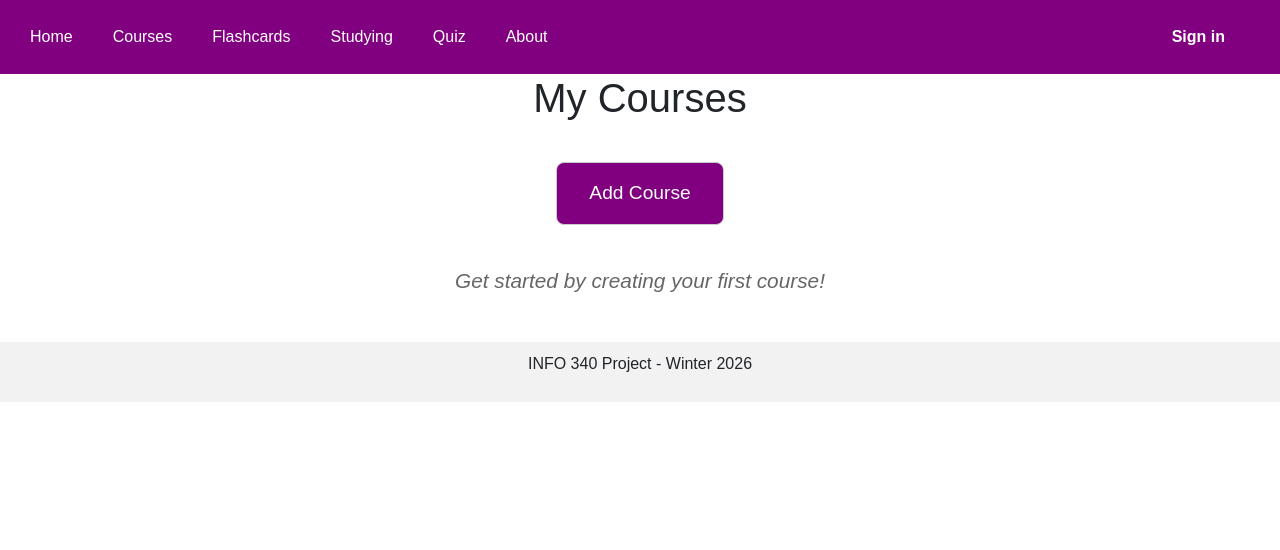
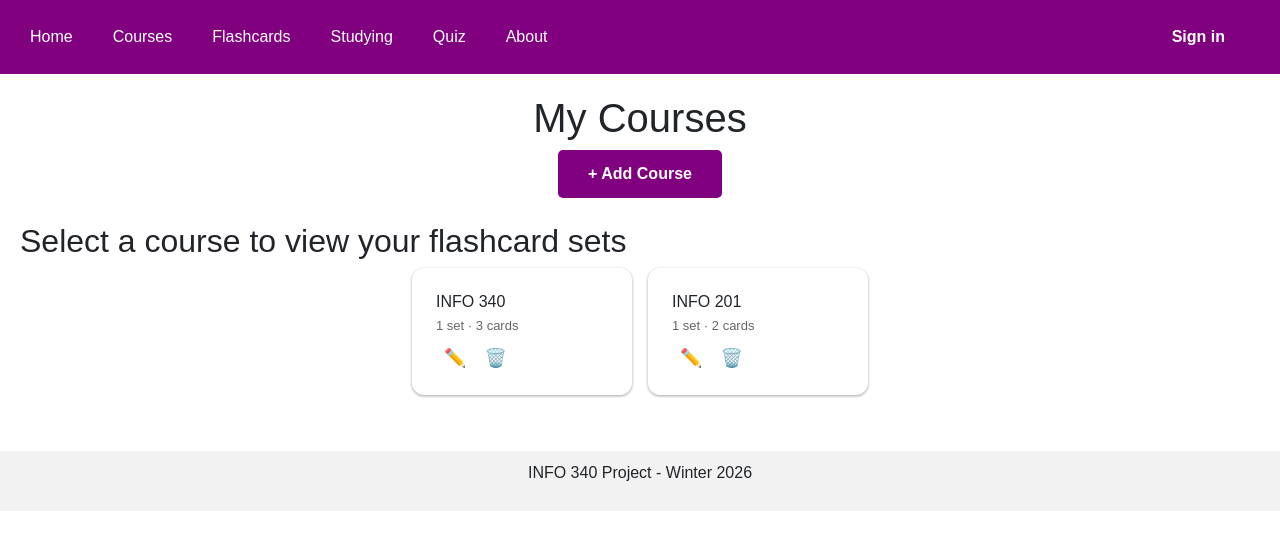
Before and after one commit to uhhmo/StudyHuskies, a React (Vite) app: page /courses in a window 1280 px wide. Shown: the top 550 px of the page. Built offline with nearby package versions, Linux system fonts and the light colour scheme.

Commit message:
altered - Courses.jsx receives courses + setCourses props to manage course and set creation :D

```diff
--- a/src/pages/courses.jsx
+++ b/src/pages/courses.jsx
@@ -1,62 +1,249 @@
+// ============================================================
+// courses.jsx
+// manages courses and the flashcard sets within each course.
+// ============================================================
+
 import React, { useState } from 'react';
 
-function Courses() {
-  const [courses, setCourses] = useState([]);
+function Courses({ courses, setCourses }) {
+
+  const [expandedCourseId, setExpandedCourseId] = useState(null);
+  const [showInput, setShowInput] = useState(false);
   const [newCourseName, setNewCourseName] = useState('');
-  const [showInput, setShowInput] = useState(false);
+  const [editingCourseId, setEditingCourseId] = useState(null);
+  const [editCourseName, setEditCourseName] = useState('');
+  const [addingSetForCourse, setAddingSetForCourse] = useState(null);
+  const [newSetName, setNewSetName] = useState('');
 
-  const addCourse = () => {
-    if (newCourseName.trim() === '') {
-      alert('Please enter a course name');
-      return;
-    }
 
-    const newCourse = {
-      id: Date.now(),
-      name: newCourseName,
-      flashcardSets: []
-    };
+  // ----------------------------------------------------------
+  // Course Actions
+  // ----------------------------------------------------------
 
+  function addCourse() {
+    if (!newCourseName.trim()) { alert('Please enter a course name'); return; }
+    const newCourse = { id: Date.now(), name: newCourseName.trim(), flashcardSets: [] };
     setCourses([...courses, newCourse]);
     setNewCourseName('');
     setShowInput(false);
-  };
+  }
+
+  function deleteCourse(id) {
+    if (!window.confirm('Delete this course and all its sets?')) return;
+    setCourses(courses.filter(c => c.id !== id));
+    if (expandedCourseId === id) setExpandedCourseId(null);
+  }
+
+  function saveCourseName(id) {
+    if (!editCourseName.trim()) return;
+    setCourses(courses.map(c => c.id === id ? { ...c, name: editCourseName.trim() } : c));
+    setEditingCourseId(null);
+  }
+
+
+  // ----------------------------------------------------------
+  // Set Actions
+  // ----------------------------------------------------------
+
+  function addSet(courseId) {
+    if (!newSetName.trim()) return;
+    const newSet = { id: Date.now(), name: newSetName.trim(), cards: [] };
+    setCourses(courses.map(c =>
+      c.id === courseId ? { ...c, flashcardSets: [...c.flashcardSets, newSet] } : c
+    ));
+    setNewSetName('');
+    setAddingSetForCourse(null);
+  }
+
+  function deleteSet(courseId, setId) {
+    setCourses(courses.map(c =>
+      c.id === courseId
+        ? { ...c, flashcardSets: c.flashcardSets.filter(s => s.id !== setId) }
+        : c
+    ));
+  }
+
+
+  // ----------------------------------------------------------
+  // Render
+  // ----------------------------------------------------------
 
   return (
-    <div>
-      <h1>My Courses</h1>
+    <main>
+      {/* Page header */}
+      <h1 className="courses-header">My Courses</h1>
 
-      <div className="add-course">
+      {/* Add course — centered below header */}
+      <div style={{ textAlign: 'center', marginBottom: '24px' }}>
         {!showInput ? (
-          <button onClick={() => setShowInput(true)}>Add Course</button>
+          <button className="btn-home" onClick={() => setShowInput(true)}>+ Add Course</button>
         ) : (
-          <div>
+          <div style={{ display: 'inline-flex', gap: '8px', alignItems: 'center', flexWrap: 'wrap', justifyContent: 'center' }}>
             <input
+              className="form-control"
+              style={{ width: '220px' }}
               type="text"
-              placeholder="Enter course name"
+              placeholder="e.g. MATH 124"
               value={newCourseName}
-              onChange={(e) => setNewCourseName(e.target.value)}
+              onChange={e => setNewCourseName(e.target.value)}
+              onKeyDown={e => e.key === 'Enter' && addCourse()}
               autoFocus
             />
-            <button onClick={addCourse}>Add</button>
-            <button onClick={() => setShowInput(false)}>Cancel</button>
+            <button className="btn-home" onClick={addCourse}>Add</button>
+            <button onClick={() => { setShowInput(false); setNewCourseName(''); }}>Cancel</button>
           </div>
         )}
       </div>
 
-      <div className="courses-list">
-        {courses.length === 0 ? (
-          <p>Get started by creating your first course!</p>
-        ) : (
-          courses.map((course) => (
-            <div key={course.id} className="course-card">
-              <h2>{course.name}</h2>
-              <p>{course.flashcardSets.length} flashcard set(s)</p>
+      {/* Section heading + course grid */}
+      <div className="courses-container">
+        <section>
+          <h2>Select a course to view your flashcard sets</h2>
+
+          {courses.length === 0 ? (
+            <p style={{ textAlign: 'center', color: '#888', marginTop: '20px' }}>
+              No courses yet — click "+ Add Course" to get started!
+            </p>
+          ) : (
+            <div style={{ display: "flex", flexWrap: "wrap", justifyContent: "center", gap: "16px" }}>
+              {courses.map(course => (
+                <div key={course.id} style={{ width: "220px", flexShrink: 0 }}>
+
+                  {/* ---- Rename form ---- */}
+                  {editingCourseId === course.id ? (
+                    <div className="course-card" style={{ display: 'flex', flexDirection: 'column', gap: '6px' }}>
+                      <input
+                        className="form-control"
+                        value={editCourseName}
+                        onChange={e => setEditCourseName(e.target.value)}
+                        onKeyDown={e => e.key === 'Enter' && saveCourseName(course.id)}
+                        autoFocus
+                      />
+                      <div className="button-row" style={{ marginTop: 0 }}>
+                        <button
+                          className="btn-home"
+                          style={{ fontSize: '12px', padding: '4px 12px' }}
+                          onClick={() => saveCourseName(course.id)}
+                        >
+                          Save
+                        </button>
+                        <button
+                          style={{ fontSize: '12px', padding: '4px 10px' }}
+                          onClick={() => setEditingCourseId(null)}
+                        >
+                          Cancel
+                        </button>
+                      </div>
+                    </div>
+
+                  ) : (
+                    /* ---- Normal course card ---- */
+                    <div
+                      className="course-card"
+                      style={{ cursor: 'pointer', marginBottom: '6px' }}
+                      onClick={() => setExpandedCourseId(expandedCourseId === course.id ? null : course.id)}
+                    >
+                      <h3 style={{ margin: '0 0 4px', fontSize: '16px' }}>{course.name}</h3>
+                      <p style={{ margin: '0 0 10px', fontSize: '13px', color: '#666' }}>
+                        {course.flashcardSets.length} set{course.flashcardSets.length !== 1 ? 's' : ''}
+                        {' '}· {course.flashcardSets.reduce((n, s) => n + s.cards.length, 0)} cards
+                      </p>
+                      <div style={{ display: 'flex', gap: '2px', marginTop: '6px' }} onClick={e => e.stopPropagation()}>
+                        <button
+                          title="Rename"
+                          style={{ background: 'none', border: 'none', cursor: 'pointer', fontSize: '18px', padding: '4px 8px', color: '#555', lineHeight: 1 }}
+                          onClick={() => { setEditingCourseId(course.id); setEditCourseName(course.name); }}
+                        >
+                          ✏️
+                        </button>
+                        <button
+                          title="Delete"
+                          style={{ background: 'none', border: 'none', cursor: 'pointer', fontSize: '18px', padding: '4px 8px', color: '#c0392b', lineHeight: 1 }}
+                          onClick={() => deleteCourse(course.id)}
+                        >
+                          🗑️
+                        </button>
+                      </div>
+                    </div>
+                  )}
+
+                  {/* ---- Expanded sets panel ---- */}
+                  {expandedCourseId === course.id && (
+                    <div style={{
+                      background: '#f9f0f9',
+                      border: '1px solid #d4b0d4',
+                      borderRadius: '10px',
+                      padding: '10px',
+                      marginBottom: '10px'
+                    }}>
+                      <p style={{ fontSize: '12px', fontWeight: 'bold', color: '#800080', textTransform: 'uppercase', letterSpacing: '0.5px', margin: '0 0 8px' }}>
+                        Sets
+                      </p>
+
+                      {course.flashcardSets.length === 0 ? (
+                        <p style={{ color: '#888', fontSize: '13px', margin: '0 0 8px' }}>No sets yet.</p>
+                      ) : (
+                        course.flashcardSets.map(set => (
+                          <div key={set.id} style={{
+                            display: 'flex',
+                            justifyContent: 'space-between',
+                            alignItems: 'center',
+                            background: '#fff',
+                            border: '1px solid #e0e0e0',
+                            borderRadius: '6px',
+                            padding: '6px 10px',
+                            marginBottom: '5px'
+                          }}>
+                            <div>
+                              <span style={{ fontWeight: 'bold', fontSize: '13px' }}>{set.name}</span>
+                              <span style={{ fontSize: '11px', color: '#888', marginLeft: '6px' }}>
+                                {set.cards.length} card{set.cards.length !== 1 ? 's' : ''}
+                              </span>
+                            </div>
+                            <button
+                              style={{ fontSize: '11px', padding: '2px 8px', backgroundColor: '#c0392b', borderRadius: '4px', border: 'none', color: '#fff', cursor: 'pointer' }}
+                              onClick={() => deleteSet(course.id, set.id)}
+                            >
+                              ✕
+                            </button>
+                          </div>
+                        ))
+                      )}
+
+                      {/* Add set form */}
+                      {addingSetForCourse === course.id ? (
+                        <div style={{ display: 'flex', gap: '5px', marginTop: '6px' }}>
+                          <input
+                            className="form-control"
+                            style={{ flex: 1, fontSize: '13px', padding: '5px 8px' }}
+                            placeholder="Set name (e.g. Midterm)"
+                            value={newSetName}
+                            onChange={e => setNewSetName(e.target.value)}
+                            onKeyDown={e => e.key === 'Enter' && addSet(course.id)}
+                            autoFocus
+                          />
+                          <button className="btn-home" style={{ fontSize: '12px', padding: '5px 10px' }} onClick={() => addSet(course.id)}>Add</button>
+                          <button style={{ fontSize: '12px', padding: '5px 8px' }} onClick={() => setAddingSetForCourse(null)}>✕</button>
+                        </div>
+                      ) : (
+                        <button
+                          className="btn-home"
+                          style={{ width: '100%', marginTop: '6px', fontSize: '12px', padding: '6px' }}
+                          onClick={() => { setAddingSetForCourse(course.id); setNewSetName(''); }}
+                        >
+                          + Add Set
+                        </button>
+                      )}
+                    </div>
+                  )}
+
+                </div>
+              ))}
             </div>
-          ))
-        )}
+          )}
+        </section>
       </div>
-    </div>
+    </main>
   );
 }
 
```
